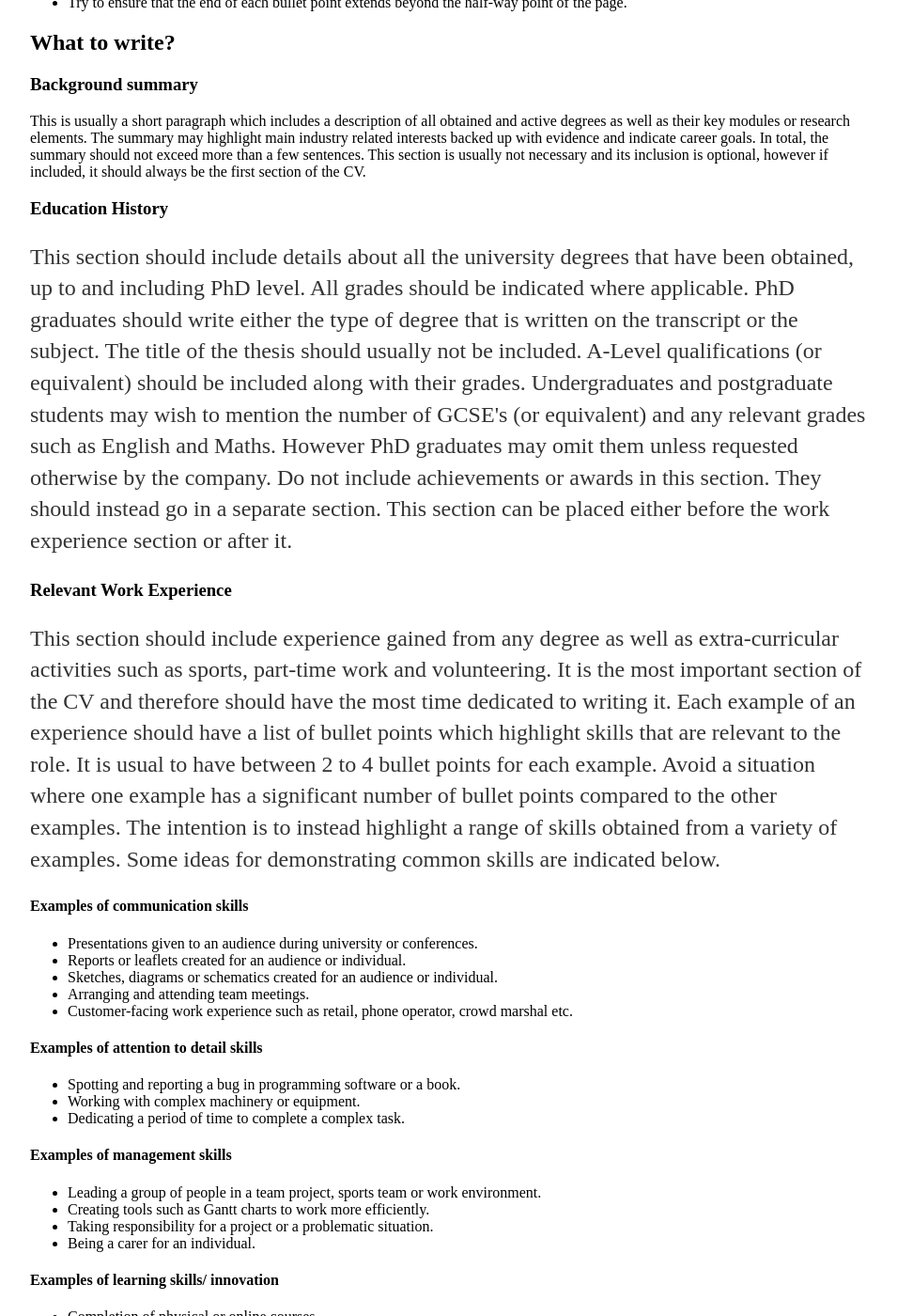
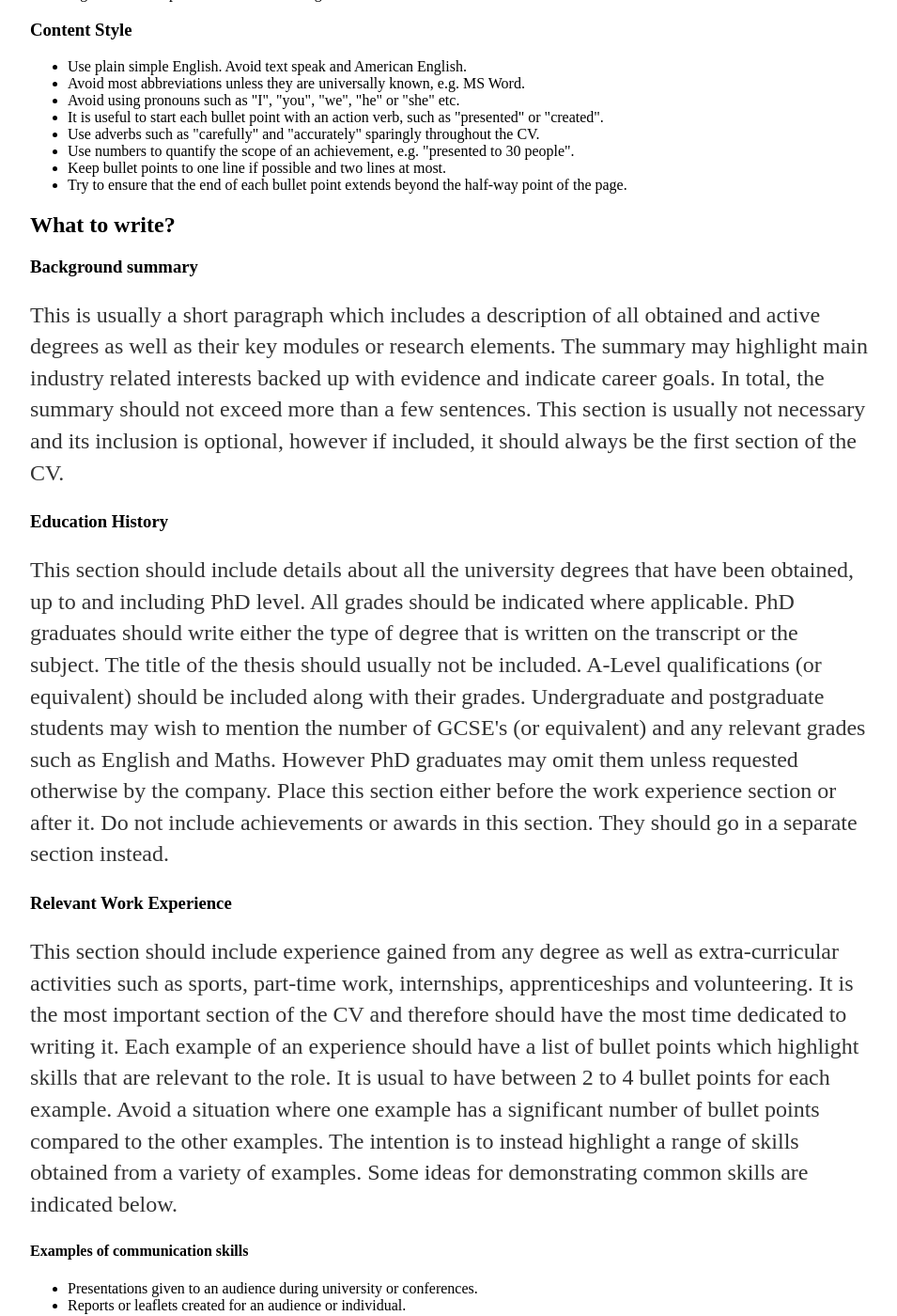
Before and after one commit to pa5411/Graduate-Job-Help, a Jekyll site: the page built from cv.html, in a window 1280 px wide and 1400 px high, scrolled down 2567 px. Shown: the whole window at 94% size, without its empty margins (160-1115 px from the left). Built offline with Jekyll 4.4.1, drawn with Linux system fonts in a browser that asks for light colours; some of the changed text lies outside the part shown.

Commit message:
Modify cv.html

```diff
--- a/assets/img/notes.txt
+++ /dev/null
@@ -1 +0,0 @@
-Placeholder
--- a/cv.html
+++ b/cv.html
@@ -30,12 +32,13 @@
                 <li> Avoid paragraphs and use bullet points instead, except for the background summary. </li>
                 <li> Ideally use one page but no greater than two pages, with the exception of applications to academic positions. </li>
 				<li> Avoid very narrow page margins. </li>
+				<li> If there are gaps in the CV, then only use the year part of the date. Otherwise put the year followed by the month. </li>
         </ul>
 
         <p> An example of a typical CV is shown in Fig. 1 below. Some simple templates are also provided to download for free and modify accordingly. These are located at the bottom of the article for different formats. </p>
 
         <figure>
-                <img src="/assets/img/exampleofcv.jpg" alt="Cropped view of a typical CV" width="500" align="center">
+                <img src="/assets/img/exampleofcv.jpg" alt="Cropped view of a typical CV" width="600" align="center">
                 <figcaption> Fig. 1 - An example of a CV created using LaTeX. </figcaption>
         </figure>
 
@@ -56,15 +59,15 @@
 
 		<h3> Background summary </h3>
 
-		This is usually a short paragraph which includes a description of all obtained and active degrees as well as their key modules or research elements. The summary may highlight main industry related interests backed up with evidence and indicate career goals. In total, the summary should not exceed more than a few sentences. This section is usually not necessary and its inclusion is optional, however if included, it should always be the first section of the CV.
+		<p> This is usually a short paragraph which includes a description of all obtained and active degrees as well as their key modules or research elements. The summary may highlight main industry related interests backed up with evidence and indicate career goals. In total, the summary should not exceed more than a few sentences. This section is usually not necessary and its inclusion is optional, however if included, it should always be the first section of the CV. </p>
 
         <h3> Education History </h3>
 
-        <p> This section should include details about all the university degrees that have been obtained, up to and including PhD level. All grades should be indicated where applicable. PhD graduates should write either the type of degree that is written on the transcript or the subject. The title of the thesis should usually not be included. A-Level qualifications (or equivalent) should be included along with their grades. Undergraduates and postgraduate students may wish to mention the number of GCSE's (or equivalent) and any relevant grades such as English and Maths. However PhD graduates may omit them unless requested otherwise by the company. Do not include achievements or awards in this section. They should instead go in a separate section. This section can be placed either before the work experience section or after it. </p>
+        <p> This section should include details about all the university degrees that have been obtained, up to and including PhD level. All grades should be indicated where applicable. PhD graduates should write either the type of degree that is written on the transcript or the subject. The title of the thesis should usually not be included. A-Level qualifications (or equivalent) should be included along with their grades. Undergraduate and postgraduate students may wish to mention the number of GCSE's (or equivalent) and any relevant grades such as English and Maths. However PhD graduates may omit them unless requested otherwise by the company. Place this section either before the work experience section or after it. Do not include achievements or awards in this section. They should go in a separate section instead. </p>
 
         <h3> Relevant Work Experience </h3>
 
-        <p> This section should include experience gained from any degree as well as extra-curricular activities such as sports, part-time work and volunteering. It is the most important section of the CV and therefore should have the most time dedicated to writing it. Each example of an experience should have a list of bullet points which highlight skills that are relevant to the role. It is usual to have between 2 to 4 bullet points for each example. Avoid a situation where one example has a significant number of bullet points compared to the other examples. The intention is to instead highlight a range of skills obtained from a variety of examples. Some ideas for demonstrating common skills are indicated below. </p>
+        <p> This section should include experience gained from any degree as well as extra-curricular activities such as sports, part-time work, internships, apprenticeships and volunteering. It is the most important section of the CV and therefore should have the most time dedicated to writing it. Each example of an experience should have a list of bullet points which highlight skills that are relevant to the role. It is usual to have between 2 to 4 bullet points for each example. Avoid a situation where one example has a significant number of bullet points compared to the other examples. The intention is to instead highlight a range of skills obtained from a variety of examples. Some ideas for demonstrating common skills are indicated below. </p>
 
         <h4> Examples of communication skills </h4>
 
```
Also changed, not shown: other parts of cv.html (+7 -5 lines), 1 other file.
